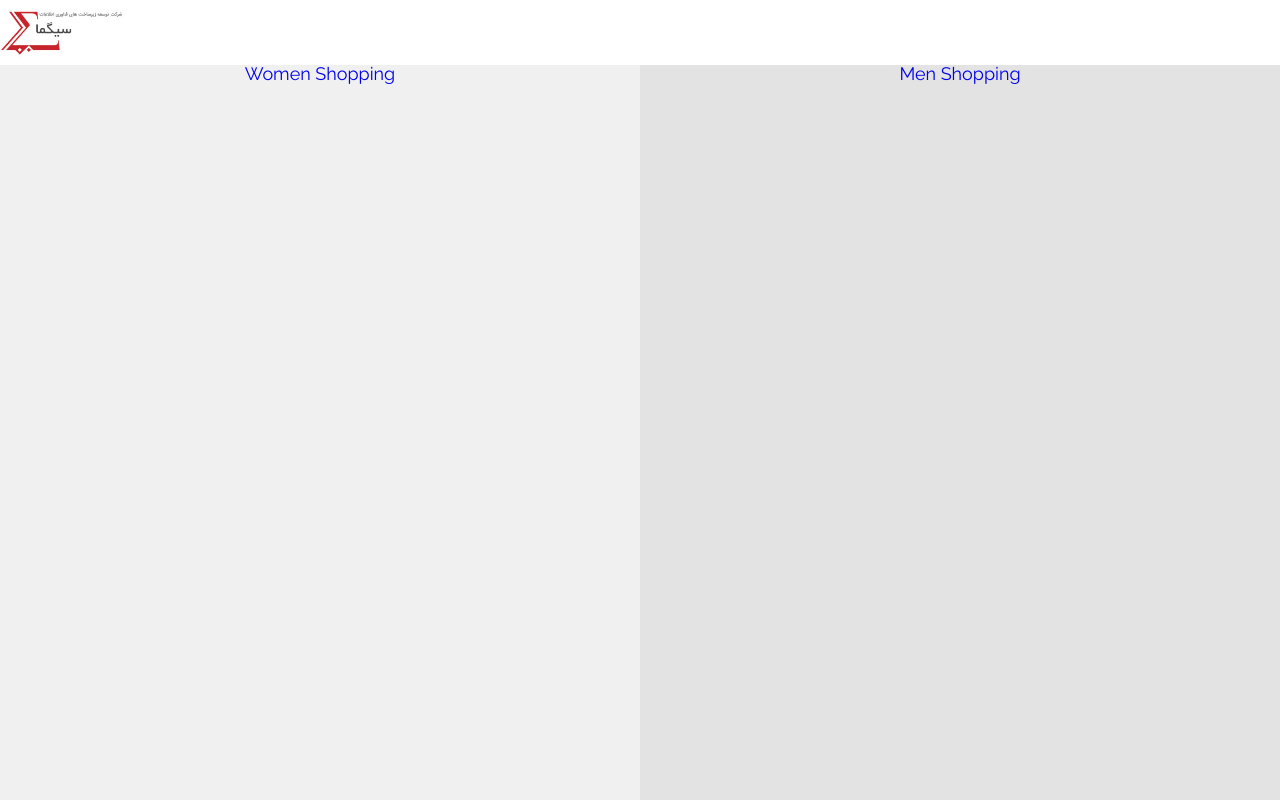
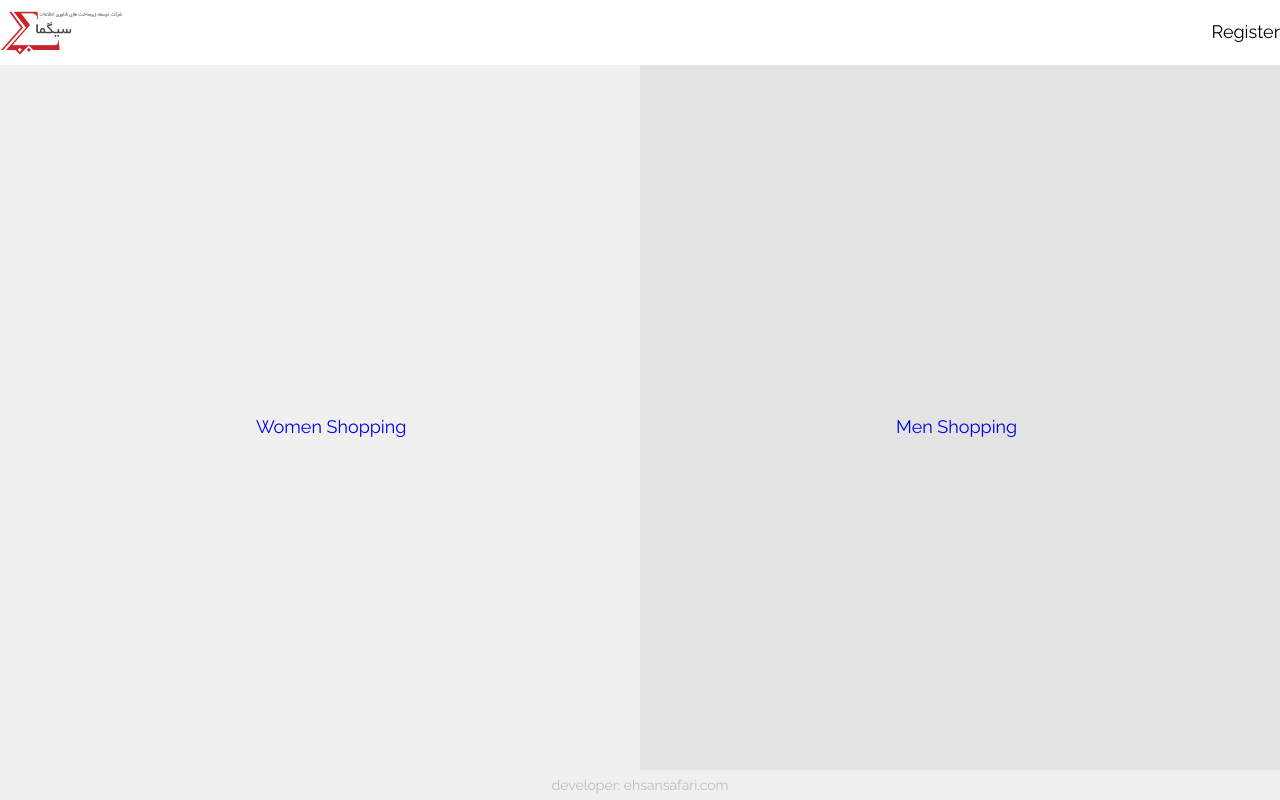
Before and after one commit to rahkarino/react-ecommerce, a React (Create React App) app: page / in a window 1280 px wide. Built offline with nearby package versions, Linux system fonts and the light colour scheme.

Commit message:
implement routing + layout + header&footer

```diff
--- a/package.json
+++ b/package.json
@@ -9,6 +9,7 @@
     "node-sass": "^4.14.1",
     "react": "^17.0.2",
     "react-dom": "^17.0.2",
+    "react-router-dom": "^5.3.0",
     "react-scripts": "4.0.3",
     "web-vitals": "^1.0.1"
   },
--- a/src/App.js
+++ b/src/App.js
@@ -1,12 +1,19 @@
 import Header from "./components/Header";
+import Registration from "./components/Registration";
 import "./default.scss";
 import Homepage from "./pages/Homepage";
+import { Route, Switch } from "react-router-dom";
+import MainLayout from "./layouts/MainLayout";
 
 function App() {
   return (
     <>
-      <Header />
-      <Homepage />
+      <MainLayout>
+        <Switch>
+          <Route path="/" component={Homepage} exact />
+          <Route path="/register" component={Registration} />
+        </Switch>
+      </MainLayout>
     </>
   );
 }
--- a/src/components/Directory/styles.scss
+++ b/src/components/Directory/styles.scss
@@ -2,16 +2,19 @@
   .container {
     display: flex;
     flex-direction: row;
-    height: calc(100vh - 65px);
+    height: calc(100vh - 95px);
 
     .item {
       width: 100%;
       height: 100%;
-      text-align: center;
+      position: relative;
       background-color: darken($color: #f0f0f0, $amount: 5);
       a {
         text-decoration: none;
         align-items: center;
+        top: 50%;
+        left: 40%;
+        position: absolute;
       }
       &:first-child {
         background-color: #f0f0f0;
--- /dev/null
+++ b/src/components/Footer/index.js
@@ -0,0 +1,12 @@
+import React from "react";
+import "./styles.scss";
+
+const Footer = () => {
+  return (
+    <footer>
+      <div className="container">developer: ehsansafari.com</div>
+    </footer>
+  );
+};
+
+export default Footer;
--- /dev/null
+++ b/src/components/Footer/styles.scss
@@ -0,0 +1,9 @@
+footer {
+  background-color: #f0f0f0;
+  text-align: center;
+  // padding: 10px 0;
+  font-size: 14px;
+  color: #bbb;
+  height: 30px;
+  line-height: 30px;
+}
--- a/src/components/Header/index.js
+++ b/src/components/Header/index.js
@@ -1,13 +1,23 @@
 import React from "react";
 import "./styles.scss";
 import Logo from "../../assets/logo.jpg";
+import { Link } from "react-router-dom";
 
-const Header = (props) => {
+const Header = () => {
   return (
     <header>
       <div className="container">
         <div className="logo">
-          <img src={Logo} alt="" />
+          <Link to="/">
+            <img src={Logo} alt="" />
+          </Link>
+        </div>
+        <div className="links">
+          <ul>
+            <li>
+              <Link to="/register">Register</Link>
+            </li>
+          </ul>
         </div>
       </div>
     </header>
--- a/src/components/Header/styles.scss
+++ b/src/components/Header/styles.scss
@@ -1,9 +1,25 @@
 header {
   height: 6.5rem;
   box-shadow: 0 2px 4px 0 rgba(0, 0, 0, 0.1);
-  .logo {
-    img {
-      max-height: 60px;
+  .container {
+    display: flex;
+    justify-content: space-between;
+    align-items: center;
+    .logo {
+      img {
+        max-height: 60px;
+      }
+    }
+    .links {
+      ul {
+        list-style: none;
+        li {
+          a {
+            text-decoration: none;
+            color: black;
+          }
+        }
+      }
     }
   }
 }
--- /dev/null
+++ b/src/components/Registration/index.js
@@ -0,0 +1,11 @@
+import React, { Component } from "react";
+
+export default class Registration extends Component {
+  render() {
+    return (
+      <section className="register">
+        <div className="container">Register</div>
+      </section>
+    );
+  }
+}
--- a/src/index.js
+++ b/src/index.js
@@ -1,10 +1,13 @@
 import React from "react";
 import ReactDOM from "react-dom";
 import App from "./App";
+import { BrowserRouter } from "react-router-dom";
 
 ReactDOM.render(
   <React.StrictMode>
-    <App />
+    <BrowserRouter>
+      <App />
+    </BrowserRouter>
   </React.StrictMode>,
   document.getElementById("root")
 );
--- /dev/null
+++ b/src/layouts/MainLayout.js
@@ -0,0 +1,15 @@
+import React from "react";
+import Header from "../components/Header";
+import Footer from "../components/Footer";
+
+const MainLayout = (props) => {
+  return (
+    <>
+      <Header />
+      {props.children}
+      <Footer />
+    </>
+  );
+};
+
+export default MainLayout;
```
Also changed, not shown: public/manifest.json, src/components/Registration/styles.scss (added), 1 other file (tests, documents, lock files or other folders).
